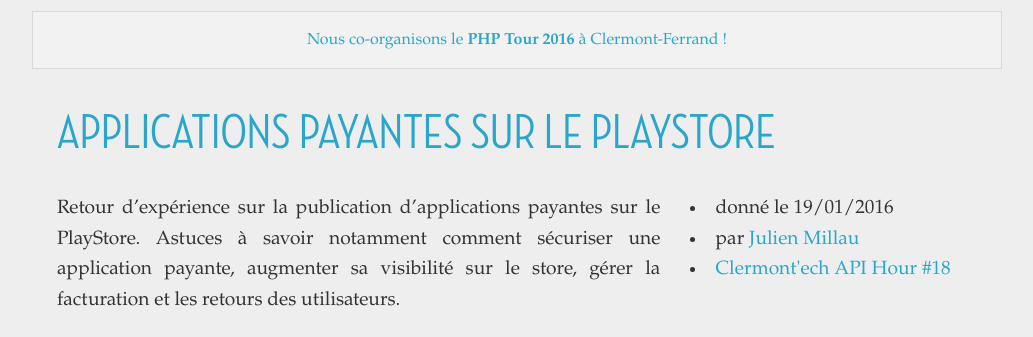
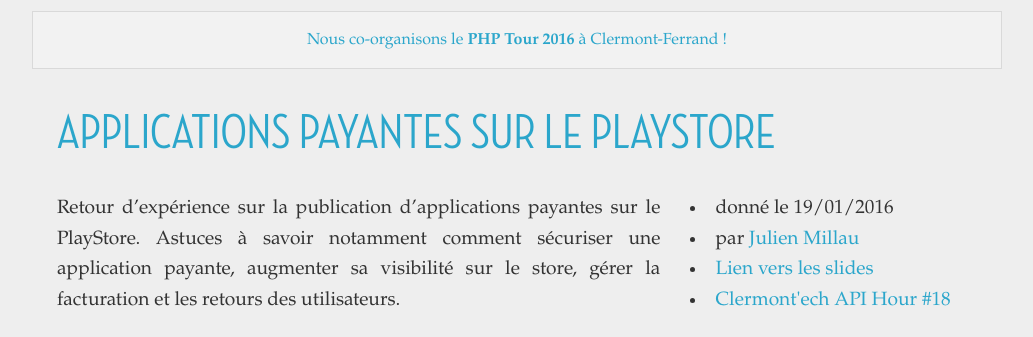
Before and after one commit to clermontech/clermontech.github.com, a Jekyll site: the page built from _posts/2016-01-19-3-julien-millau-applications-payantes-sur-le-playstore.md, in a window 1280 px wide and 900 px high, scrolled down 317 px, cut to the strip 0-337 px from the top of the window. Shown: the whole strip, without its empty margins (123-1156 px from the left). Built offline with Jekyll 4.4.1, drawn with Linux system fonts in a browser that asks for light colours; Markdown is read by kramdown in place of the engine named in the settings; some of the changed lines change nothing that is shown.

Commit message:
Add slides url
Slides url for the talk "Applications Payantes sur le PlayStore"

```diff
--- a/_posts/2016-01-19-3-julien-millau-applications-payantes-sur-le-playstore.md
+++ b/_posts/2016-01-19-3-julien-millau-applications-payantes-sur-le-playstore.md
@@ -10,7 +10,7 @@ author: Julien Millau
 author_url: https://twitter.com/devnied
 author_image: devnied.png
 
-slides_url:
+slides_url: http://julien-millau.fr/Clermontech-talk-playstore/
 video: g5k2Rf952Yc
 
 title: "Applications Payantes sur le PlayStore"
```
